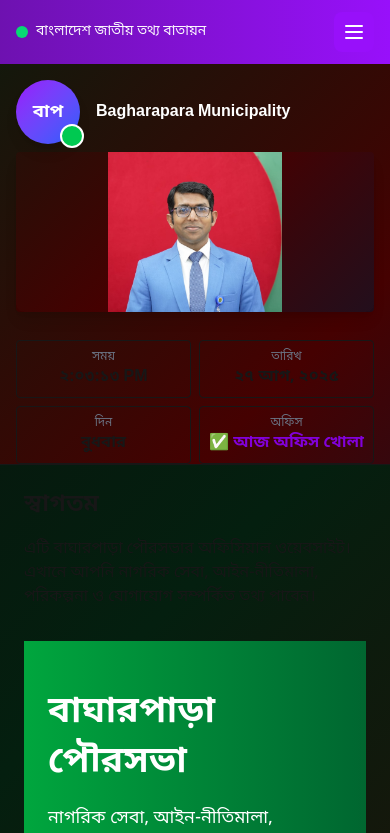
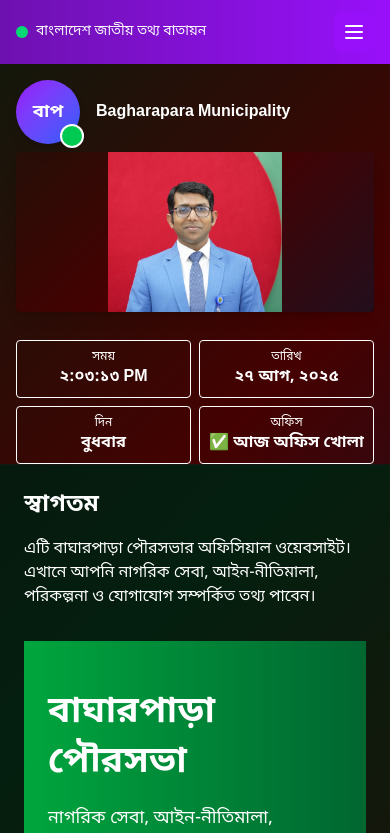
Before and after one commit to farhad-jadir/Bagherpara-Municiapality, a Next.js app: page / in a window 390 px wide. Shown: the top 833 px of the page. Built offline with nearby package versions, Linux system fonts and the light colour scheme.

Commit message:
hero responsive done

```diff
--- a/src/app/page.tsx
+++ b/src/app/page.tsx
@@ -4,8 +4,8 @@ export default function Home() {
   return (
     <>
       <main className="bg-live-gradient max-w-7xl mx-auto p-6">
-        <h2 className="text-2xl font-bold mb-4">স্বাগতম</h2>
-        <p className="mb-8">
+        <h2 className="text-2xl font-bold mb-4 text-white">স্বাগতম</h2>
+        <p className="mb-8 text-white">
           এটি বাঘারপাড়া পৌরসভার অফিসিয়াল ওয়েবসাইট। এখানে আপনি নাগরিক সেবা,
           আইন-নীতিমালা, পরিকল্পনা ও যোগাযোগ সম্পর্কিত তথ্য পাবেন।
         </p>
--- a/src/components/Logo.tsx
+++ b/src/components/Logo.tsx
@@ -123,15 +123,15 @@ export default function MainHeader() {
 
         {/* মোবাইল ভিউ */}
         <div className="md:hidden mt-3 grid grid-cols-2 gap-2">
-          <div className="p-2 border rounded text-center">
-            <div className="text-xs text-gray-500">সময়</div>
-            <div className="font-mono font-semibold">
+          <div className="p-2 border border-white rounded text-center">
+            <div className="text-xs text-white">সময়</div>
+            <div className="font-mono font-semibold text-white">
               {now.toLocaleTimeString("bn-BD")}
             </div>
           </div>
-          <div className="p-2 border rounded text-center">
-            <div className="text-xs text-gray-500">তারিখ</div>
-            <div className="font-semibold">
+          <div className="p-2 border border-white rounded text-center">
+            <div className="text-xs text-white">তারিখ</div>
+            <div className="font-semibold text-white">
               {now.toLocaleDateString("bn-BD", {
                 year: "numeric",
                 month: "short",
@@ -139,13 +139,13 @@ export default function MainHeader() {
               })}
             </div>
           </div>
-          <div className="p-2 border rounded text-center">
-            <div className="text-xs text-gray-500">দিন</div>
-            <div className="font-semibold">{todayName}</div>
+          <div className="p-2 border border-white rounded text-center">
+            <div className="text-xs text-white">দিন</div>
+            <div className="font-semibold text-white">{todayName}</div>
           </div>
-          <div className="p-2 border rounded text-center">
-            <div className="text-xs text-gray-500">অফিস</div>
-            <div className="font-semibold text-purple-700">{officeStatus}</div>
+          <div className="p-2 border border-white rounded text-center">
+            <div className="text-xs text-white">অফিস</div>
+            <div className="font-semibold text-white">{officeStatus}</div>
           </div>
         </div>
       </div>
```
